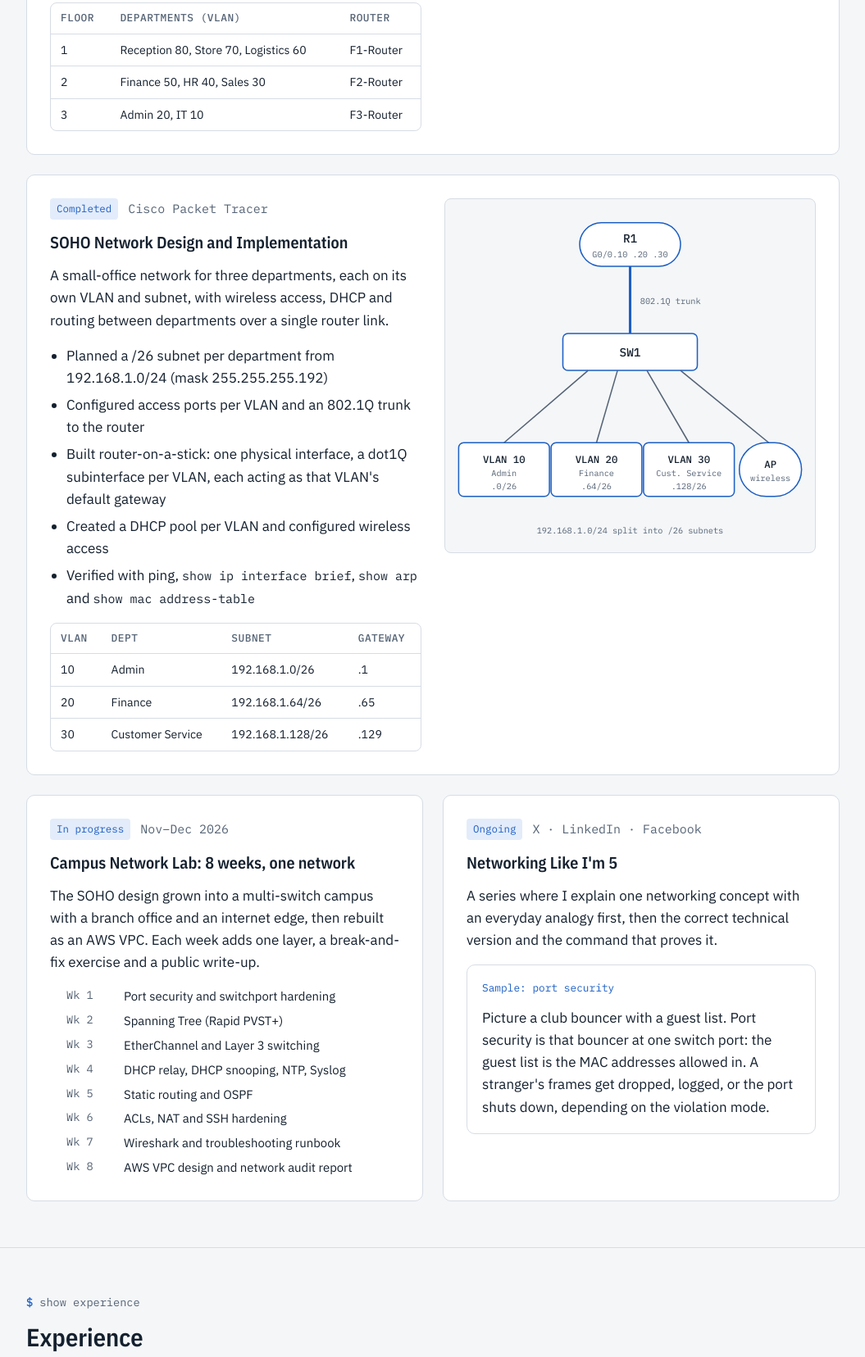
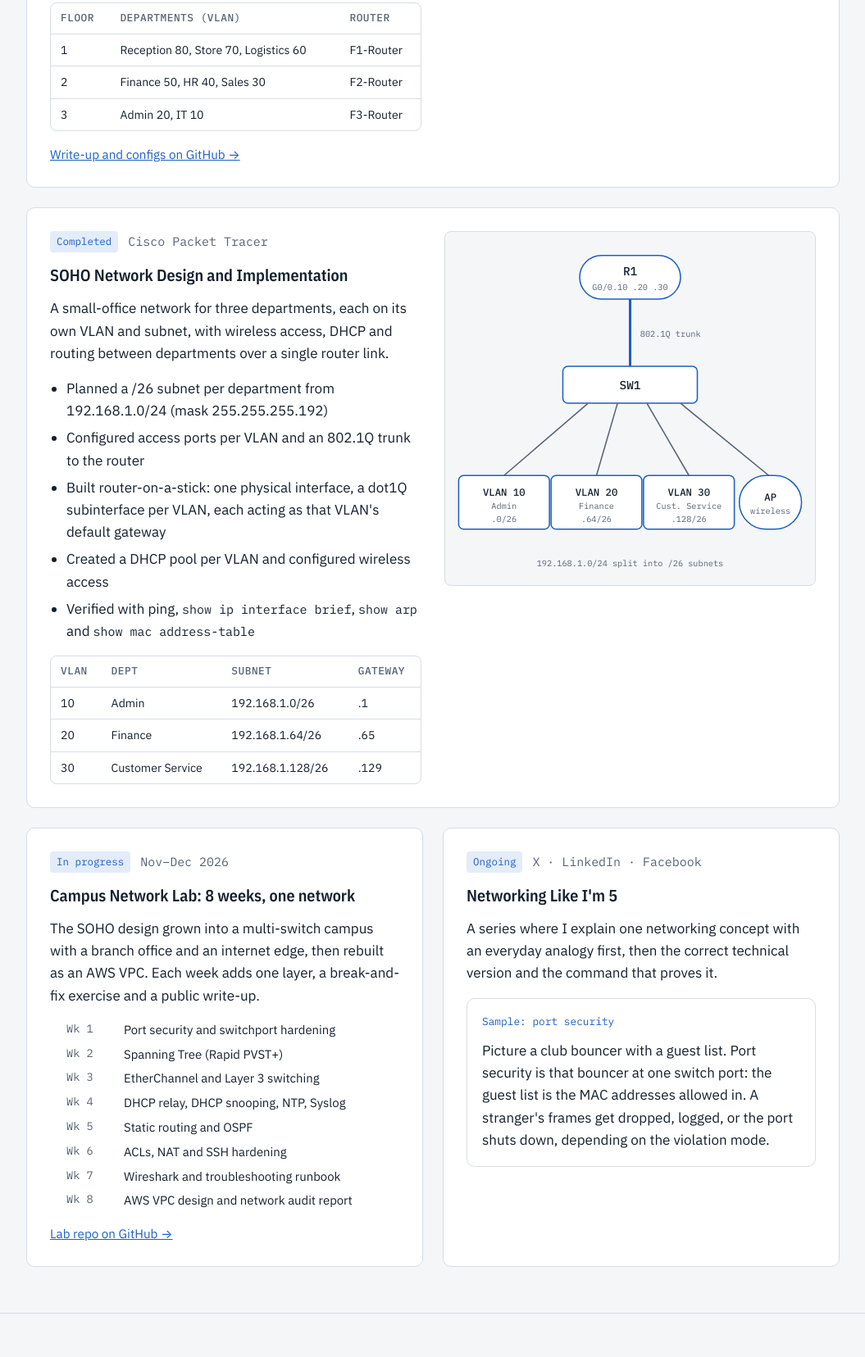
Before and after one commit to Jahslove01/Jahslove01.github.io, a plain HTML site: page index.html in a window 1280 px wide. Shown: the part 2502-4158 px from the top of the page at 82% size, without its empty margins (112-1167 px from the left). Drawn offline with nearby package versions, Linux system fonts and the light colour scheme.

Commit message:
Link GitHub profile and repos

```diff
--- a/index.html
+++ b/index.html
@@ -268,7 +268,7 @@ footer .wrap{display:flex;justify-content:space-between;gap:12px;flex-wrap:wrap}
       <a class="btn primary" href="mailto:jahsloveukpong@gmail.com">Email me</a>
       <a class="btn ghost" href="https://www.linkedin.com/">LinkedIn</a>
       <a class="btn ghost" href="https://x.com/">X</a>
-      <a class="btn ghost" href="https://github.com/">GitHub</a>
+      <a class="btn ghost" href="https://github.com/Jahslove01">GitHub</a>
     </div>
   </div>
 </section>
@@ -419,7 +419,7 @@ const PROJECTS = [
       ]
     },
     diagram: "hotel",
-    links: []
+    links: [{ label: "Write-up and configs on GitHub", url: "https://github.com/Jahslove01/hotel-network-design" }]
   },
   {
     title: "SOHO Network Design and Implementation",
@@ -460,7 +460,7 @@ const PROJECTS = [
       ["Wk 7", "Wireshark and troubleshooting runbook"],
       ["Wk 8", "AWS VPC design and network audit report"]
     ],
-    links: []
+    links: [{ label: "Lab repo on GitHub", url: "https://github.com/Jahslove01/campus-network-lab" }]
   },
   {
     title: "Networking Like I'm 5",
```
Also changed, not shown: 1 other file.
